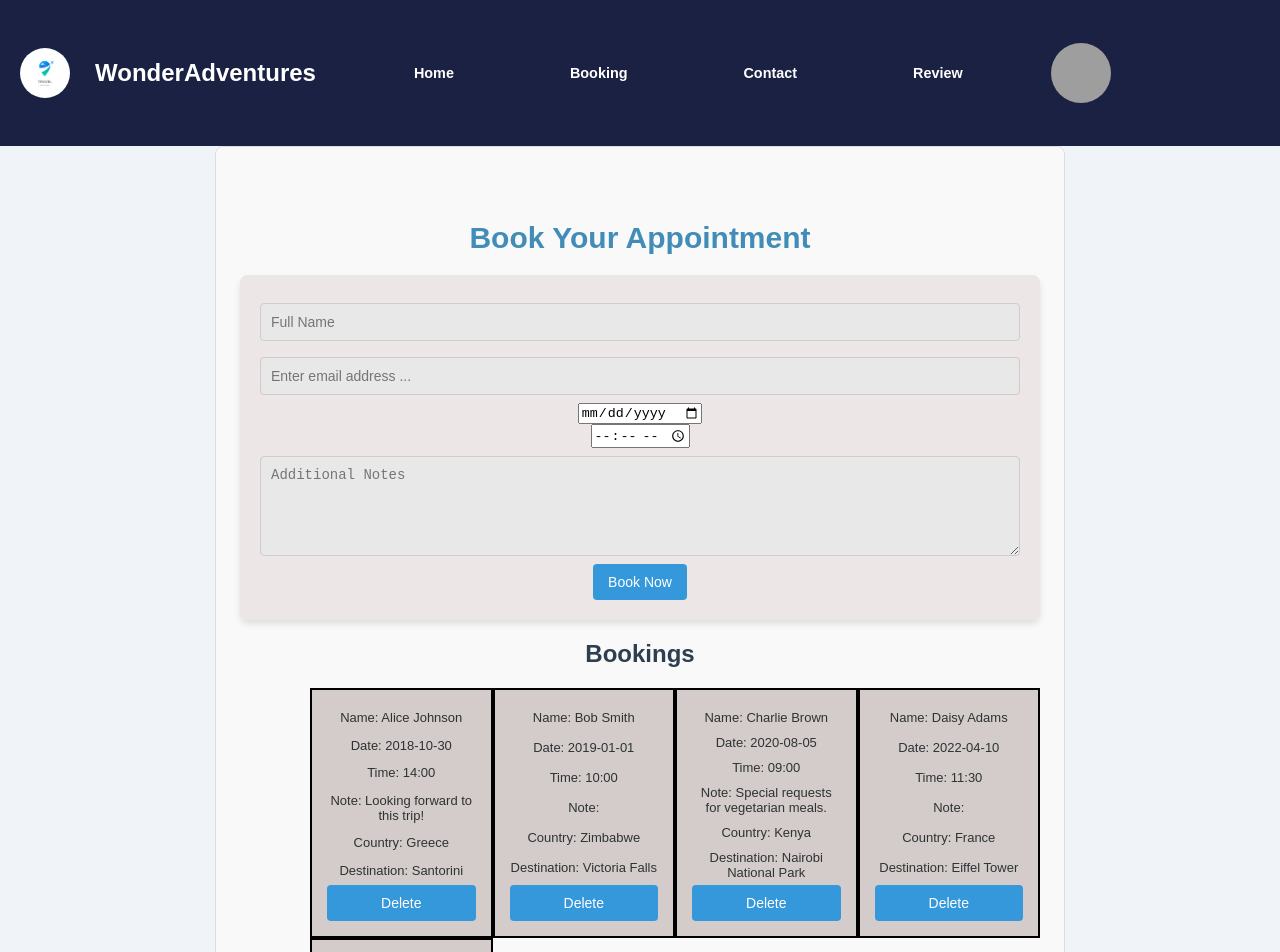
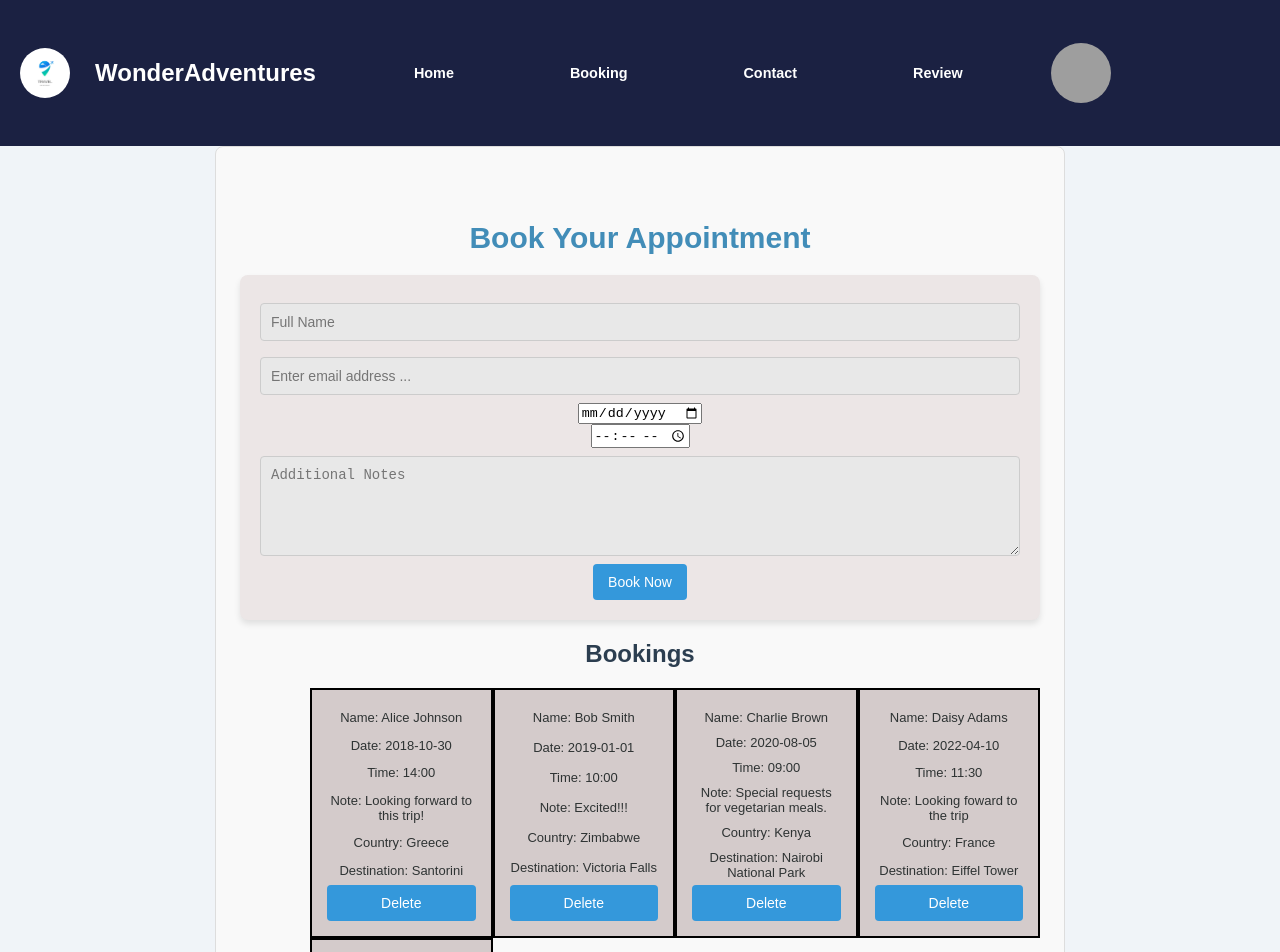
Before and after one commit to bobojoy/Travel-Wishlist-Project, a React (Create React App) app: page /booking in a window 1280 px wide. Shown: the top 952 px of the page. Built offline with nearby package versions, Linux system fonts and the light colour scheme; grey boxes are pictures that could not be loaded.

Commit message:
"Updated notes in Booking.js and changed 'class' to 'className' in NavBar.js"

```diff
--- a/src/Components/Booking.js
+++ b/src/Components/Booking.js
@@ -22,7 +22,7 @@ function Booking() {
       email: "bob@example.com",
       date: "2019-01-01",
       time: "10:00",
-      notes: " ",
+      notes: "Excited!!!",
       destination: { name: "Victoria Falls", country: "Zimbabwe" },
     },
     {
@@ -38,7 +38,7 @@ function Booking() {
       email: "daisy@example.com",
       date: "2022-04-10",
       time: "11:30",
-      notes: " ",
+      notes: "Looking foward to the trip",
       destination: { name: "Eiffel Tower", country: "France" },
     },
     {
--- a/src/Components/NavBar.js
+++ b/src/Components/NavBar.js
@@ -25,7 +25,7 @@ function NavBar() {
 
       <header>
       <a href="#" id="textlogo">WonderAdventures</a>
-      <ul class="navbar" >
+      <ul className="navbar" >
        <NavLink to="/"> <li><a href="#home">Home</a></li></NavLink>
        <NavLink to="/booking"> <li><a href="#about">Booking</a></li></NavLink>
        <NavLink to="/contact"> <li><a href="#gamesdiv">Contact</a></li></NavLink>
```
